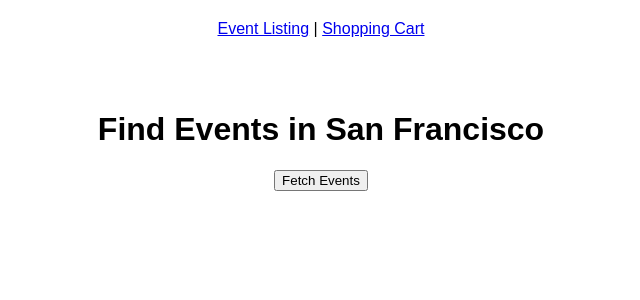
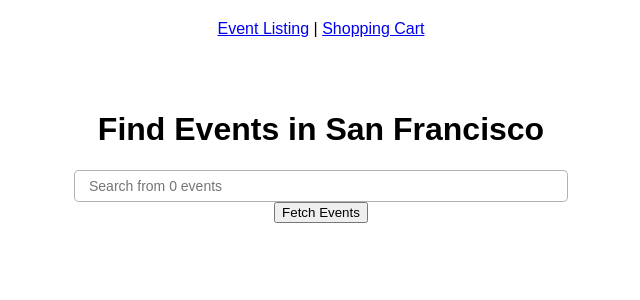
Before and after one commit to Swizec/redux-workshop-example-app, a React (Create React App) app: page /events in a window 1280 px wide. Shown: the top 300 px of the page, without its empty margins (319-959 px from the left). Built offline with nearby package versions, Linux system fonts and the light colour scheme.

Commit message:
Filter event list with Downshift

```diff
--- a/package.json
+++ b/package.json
@@ -4,6 +4,8 @@
   "private": true,
   "dependencies": {
     "date-fns": "^1.28.5",
+    "downshift": "^1.11.1",
+    "match-sorter": "^2.0.2",
     "react": "^16.0.0",
     "react-dom": "^16.0.0",
     "react-redux": "^5.0.6",
--- a/src/Api.js
+++ b/src/Api.js
@@ -4,7 +4,6 @@ class Api {
     static APP_TOKEN = `900fcbaf-7526-3d39-9aec-30e1c241b7da`;
 
     static events(city = "San Francisco") {
-        console.log("making request");
         return fetch(
             `${Api.URL}/search/catalog/events/v3?status=active |contingent&city="${city}"&rows=200`,
             {
--- a/src/Events.js
+++ b/src/Events.js
@@ -2,9 +2,11 @@ import React from "react";
 import { connect } from "react-redux";
 import styled from "styled-components";
 import format from "date-fns/format";
+import matchSorter from "match-sorter";
 
+import Downshift from "downshift";
 import { fetchEvents } from "./actions";
-import { Button } from "./FormElements";
+import { Button, Input } from "./FormElements";
 
 const EventStyle = styled.div`
     display: flex;
@@ -52,19 +54,52 @@ const EventList = ({ events }) => (
     </EventListStyled>
 );
 
-const Events = connect(
-    state => ({
-        events: state.events
-    }),
-    {
-        fetchEvents
+const SearchableEventList = ({ events, getItems }) => (
+    <Downshift itemToString={item => (item ? item.name : "")}>
+        {({ getInputProps, isOpen, inputValue }) => (
+            <div>
+                <Input
+                    {...getInputProps({
+                        isOpen,
+                        placeholder: `Search from ${events.length} events`
+                    })}
+                />
+                {!isOpen ? null : <EventList events={getItems(inputValue)} />}
+            </div>
+        )}
+    </Downshift>
+);
+
+class EventsContainer extends React.Component {
+    getItems = value => {
+        const { events } = this.props;
+
+        return value
+            ? matchSorter(events, value, {
+                  keys: ["name"]
+              })
+            : events;
+    };
+
+    render() {
+        const { events, fetchEvents } = this.props;
+
+        return (
+            <div>
+                <h1>Find Events in San Francisco</h1>
+                <SearchableEventList events={events} getItems={this.getItems} />
+                <Button onClick={fetchEvents} label="Fetch Events" />
+            </div>
+        );
     }
-)(({ events, fetchEvents }) => (
-    <div>
-        <h1>Find Events in San Francisco</h1>
-        <EventList events={events} />
-        <Button onClick={fetchEvents} label="Fetch Events" />
-    </div>
-));
+}
 
-export default Events;
+function mapStateToProps({ events }) {
+    return {
+        events
+    };
+}
+
+export default connect(mapStateToProps, {
+    fetchEvents
+})(EventsContainer);
--- a/src/FormElements.js
+++ b/src/FormElements.js
@@ -1,7 +1,27 @@
 import React from "react";
+import styled from "styled-components";
 
 const Button = ({ onClick, label }) => (
     <button onClick={onClick}>{label}</button>
 );
 
-export { Button };
+const Input = styled.input`
+    font-size: 14px;
+    line-height: 1em;
+    outline: 0;
+    white-space: normal;
+    padding: 0.5em 2em 0.5em 1em;
+    color: rgba(0, 0, 0, 0.87);
+    box-shadow: none;
+    border: 1px solid rgba(34, 36, 38, 0.35);
+    border-radius: 0.3rem;
+    transition: box-shadow 0.1s ease, width 0.1s ease;
+    box-shadow: none;
+    width: 450px;
+    &:hover {
+        border-color: #96c8da;
+        box-shadow: 0 2px 3px 0 rgba(34, 36, 38, 0.15);
+    }
+`;
+
+export { Button, Input };
```
Also changed, not shown: 1 other file (tests, documents, lock files or other folders).
